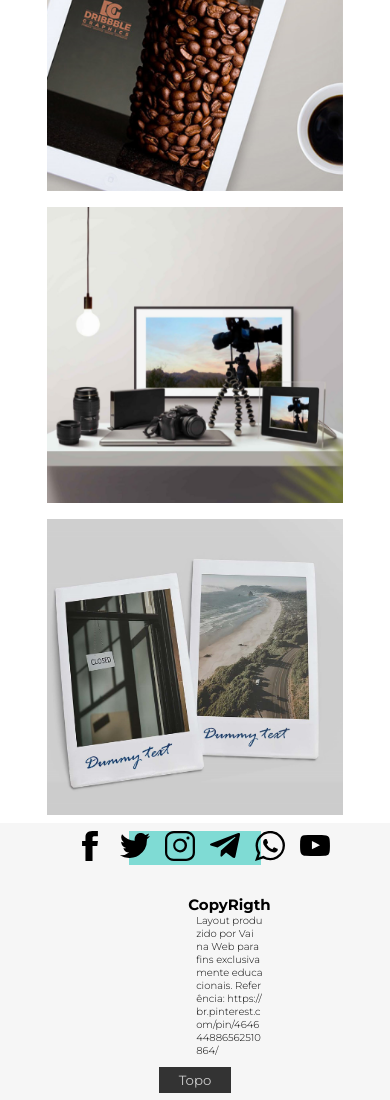
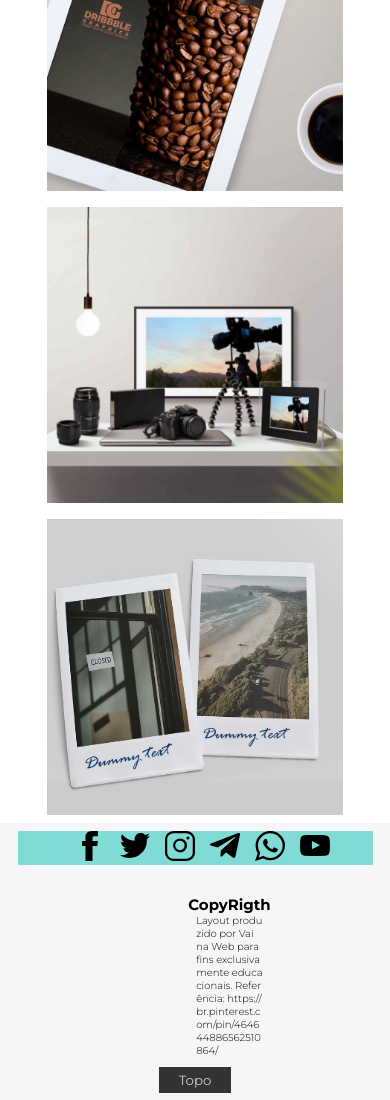
Before and after one commit to LuizFelipeCorra/Projeto_final_VaiNaWeb, a plain HTML site: page index.html in a window 390 px wide. Shown: the part 3569-4669 px from the top of the page. Drawn offline with Linux system fonts and the light colour scheme.

Commit message:
Update style.css

```diff
--- a/style.css
+++ b/style.css
@@ -244,7 +244,7 @@ footer{
 .figi2{
     justify-content: center;
      margin-left: 0;
-/*      width: 355px; */
+     width: 355px;
      background: #7FDBD4;
 }
 
```
